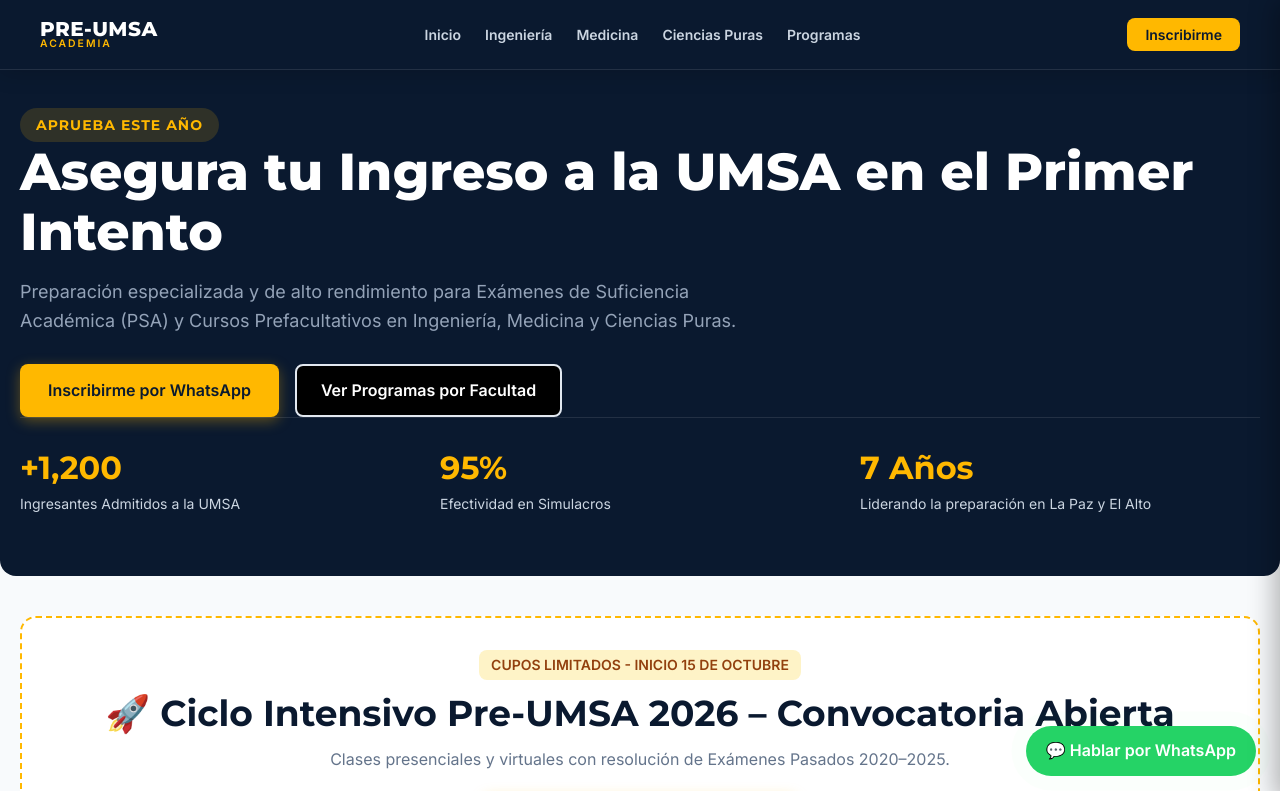
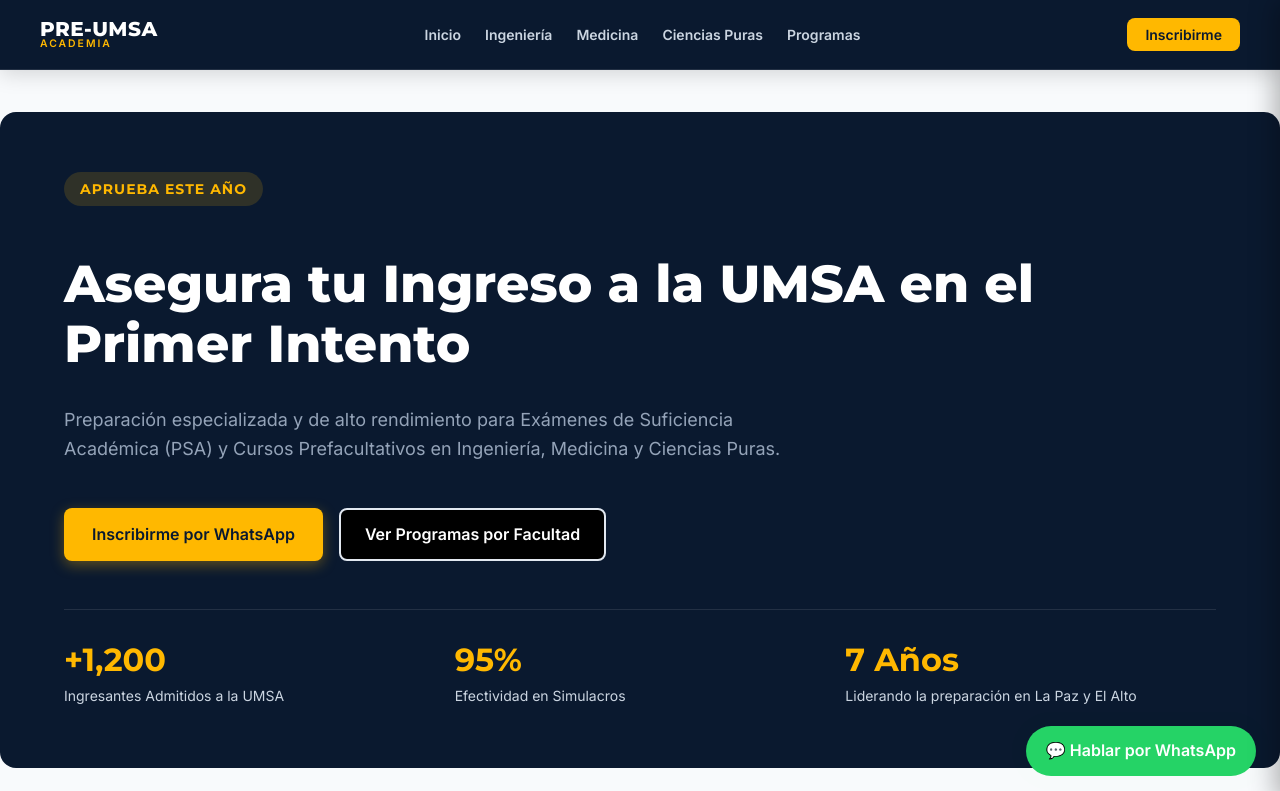
Before and after one commit to liriun-ux/academia, a Next.js app: page / in a window 1280 px wide. Shown: the top 791 px of the page. Built offline with nearby package versions, Linux system fonts and the light colour scheme.

Commit message:
Update desing

```diff
--- a/src/app/globals.css
+++ b/src/app/globals.css
@@ -267,7 +267,10 @@
 /* CONTENEDOR PRINCIPAL */
 main{
 
-  padding-top: 3rem;
+  padding-top: 7rem;
+  gap: 5rem;
+  display: flex;
+  flex-direction: column;
 }
 .inicio {
   width: 100%;
@@ -286,7 +289,7 @@
 .hero {
   background-color: var(--color-primary);
   color: var(--color-text-inverse);
-  padding: 60px 20px;
+  padding: 60px 4rem;
   border-radius:  var(--radius-lg);
   margin-bottom: 40px;
 }
@@ -294,7 +297,7 @@
 .hero-container {
   display: flex;
   flex-direction: column;
-  /* gap: 6vh; */
+  gap: 3rem;
   /* height: 60vh; */
   /* justify-content: center; */
   /* padding: 60px 20px; */
@@ -311,7 +314,12 @@
   font-size: var(--fs-small);
   letter-spacing: 1px;
 }
+.hero-card{
 
+  gap: 1rem;
+  display: flex;
+  flex-direction: column;
+}
 .hero-card h1 {
   color: var(--color-text-inverse);
   margin-bottom: 16px;
@@ -608,9 +616,12 @@
 .area-hero {
   background-color: var(--color-primary);
   color: var(--color-text-inverse);
-  padding: 50px 24px;
-  border-radius: 0 0 var(--radius-lg) var(--radius-lg);
+  padding: 50px 3rem;
+  border-radius:  var(--radius-lg) var(--radius-lg);
   margin-bottom: 40px;
+  gap: 1rem;
+  display: flex;
+  flex-direction: column;
 }
 
 .area-hero h1 {
@@ -634,6 +645,7 @@
   border-radius: var(--radius-full);
   font-weight: 700;
   font-size: var(--fs-small);
+  width: max-content;
 }
 
 /* SECCIONES Y PONDERACIÓN */
@@ -673,14 +685,15 @@
 
 .accordion-item {
   background-color: var(--color-surface);
-  border: 1px solid var(--color-border);
+  border: 1px solid var(--color-primary);
   border-radius: var(--radius-md);
   overflow: hidden;
   transition: border-color var(--transition-fast);
 }
 
 .accordion-item:hover {
-  border-color: var(--color-border-hover);
+  /* border-color: var(--color-border-hover); */
+  border: 1px solid #00aa00;
 }
 
 .accordion-trigger {
@@ -736,9 +749,10 @@
   margin-top: 16px;
 }
 
-.horario-card {
-  background-color: var(--color-surface);
-  border: 1px solid var(--color-border);
+.horario-card{
+
+  background-color: var(--color-border);
+  border: 1px solid var(--color-primary);
   padding: 16px;
   border-radius: var(--radius-md);
   text-align: center;
```
